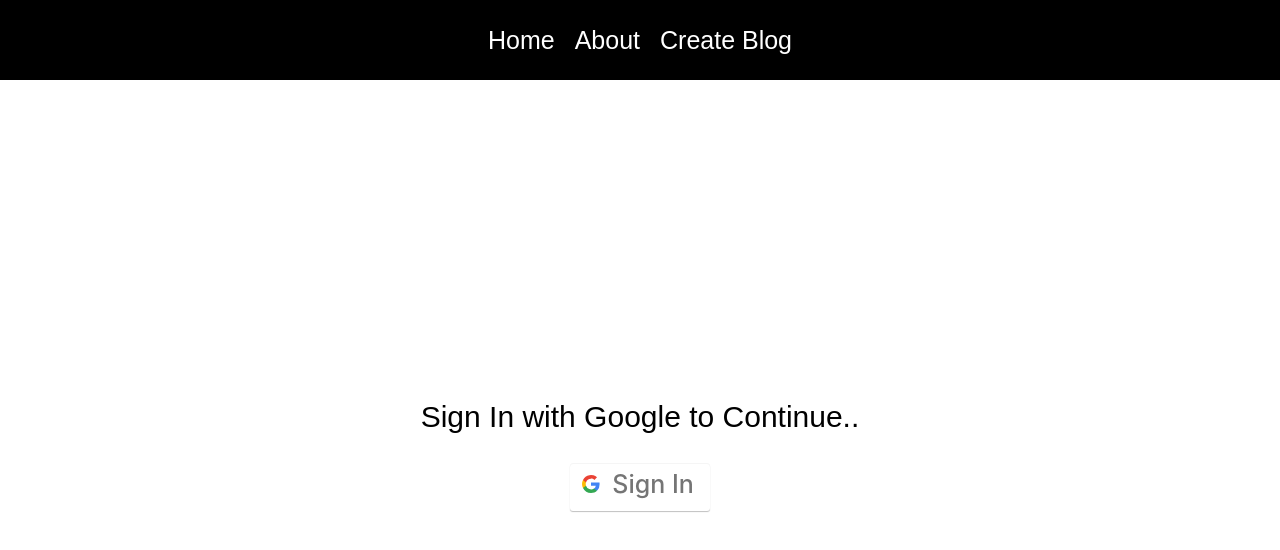
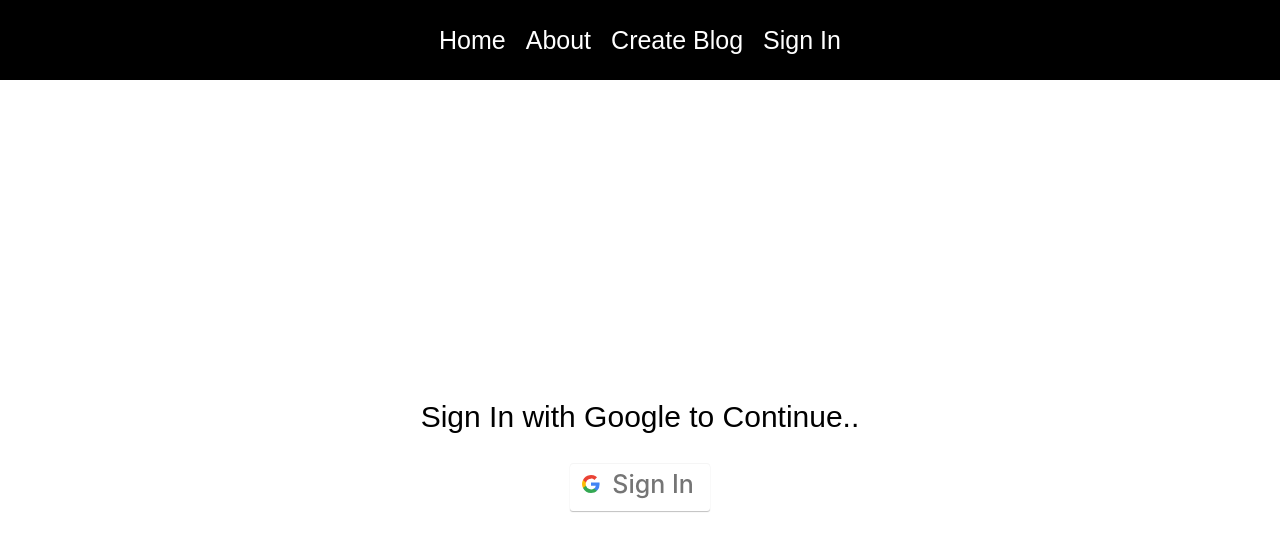
Before and after one commit to mayurkode7/blog-app, a React (Create React App) app in the folder blog-web/: page /sign-in in a window 1280 px wide. Shown: the top 550 px of the page. Built offline with nearby package versions, Linux system fonts and the light colour scheme.

Commit message:
AUTHENTICATION : navigate to home page on successfull login

```diff
--- a/blog-web/src/App.js
+++ b/blog-web/src/App.js
@@ -15,6 +15,7 @@ function App() {
         <Link to="/">Home</Link>
         <Link to="/about">About</Link>
         <Link to="/create-blog">Create Blog</Link>
+        <Link to="/sign-in">Sign In</Link>
       </nav>
       <Routes>
         <Route path='/' element={<Home />} ></Route>
--- a/blog-web/src/pages/SignIn.js
+++ b/blog-web/src/pages/SignIn.js
@@ -1,13 +1,15 @@
 import React from 'react'
 import { auth, provider } from '../firebase-config'
 import { signInWithPopup } from 'firebase/auth'
+import { useNavigate } from 'react-router-dom'
 
 function SignIn() {
-
+  let navigate = useNavigate()
 
   const signInWithGoogle = async () => {
     let signIn = await signInWithPopup(auth, provider)
     localStorage.setItem("signIn", signIn?.user?.email)
+    navigate('/')
   }
 
   return (
```
